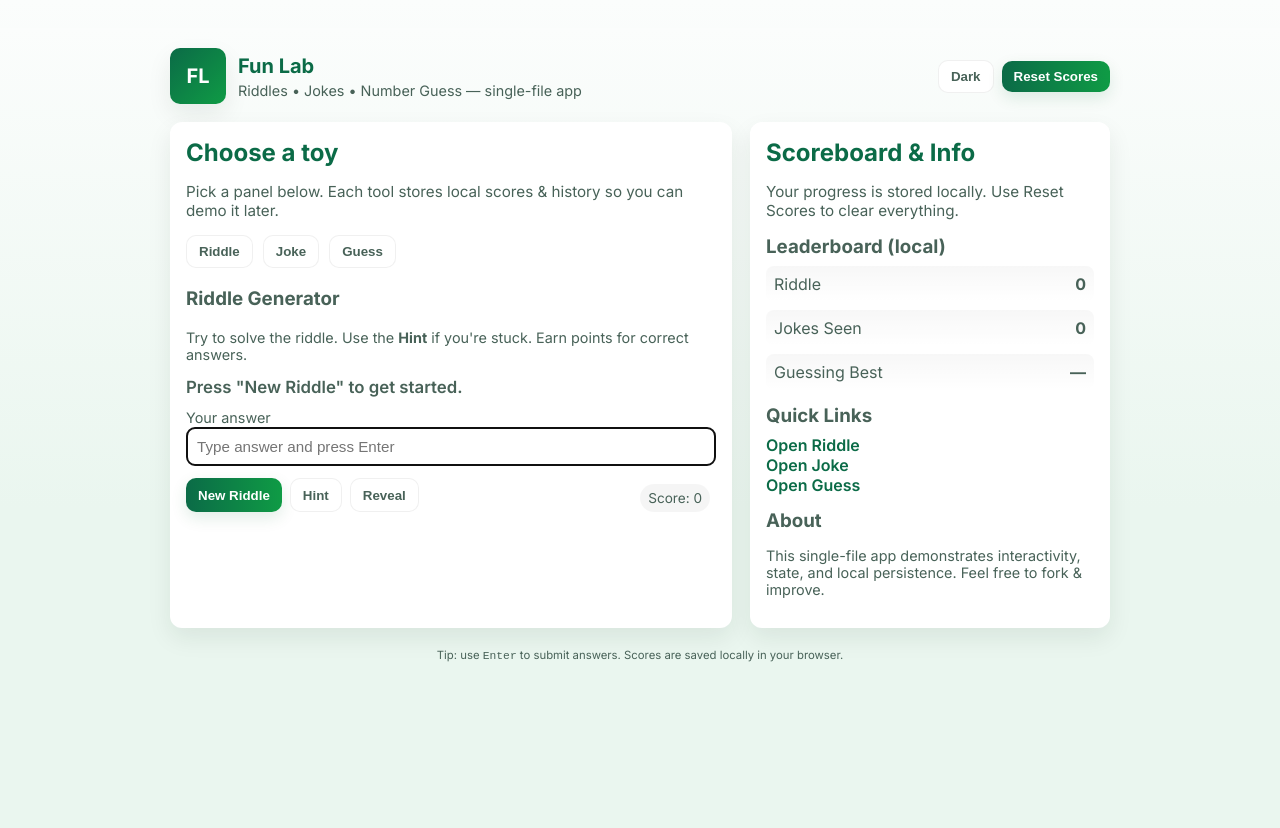
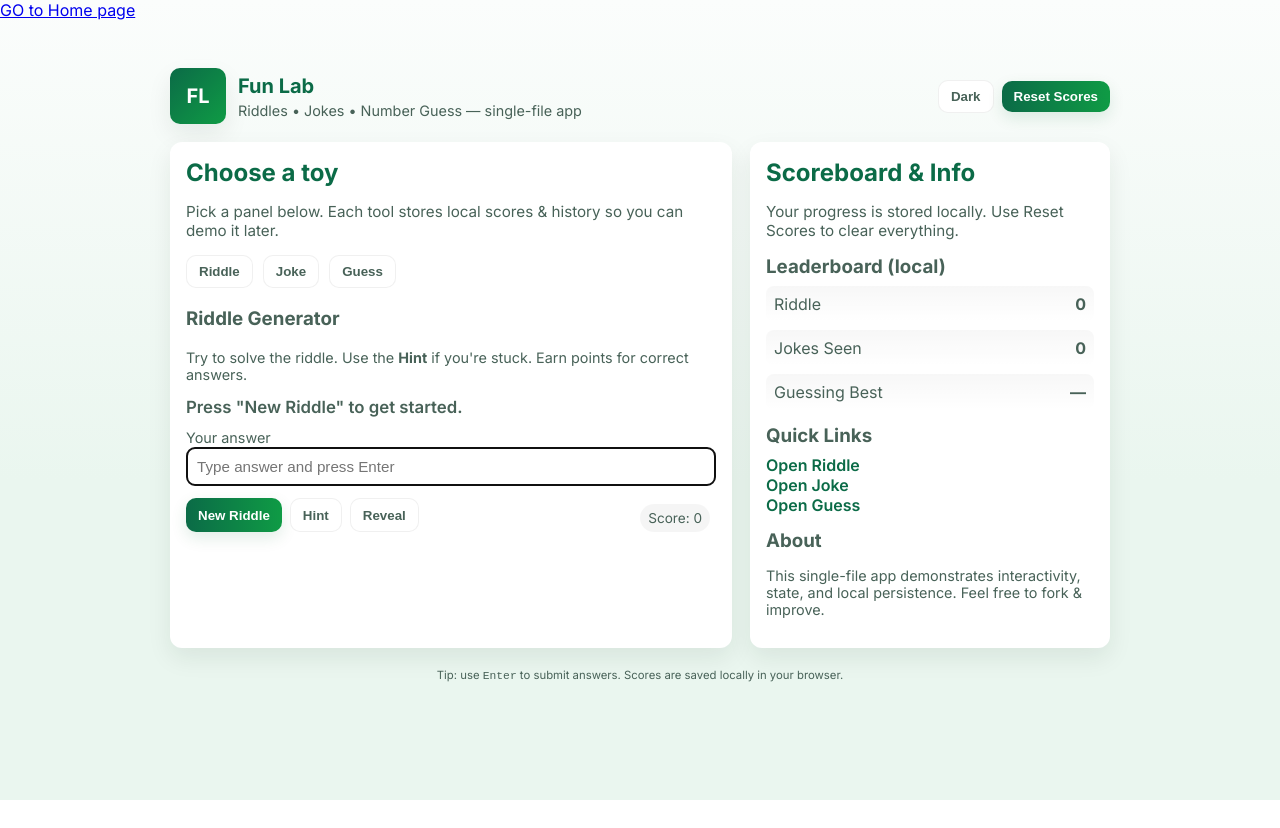
Before and after one commit to cooper1pack/resume2.0, a plain HTML site: page game.html in a window 1280 px wide. After the commit the page ends 800 px from the top, so only its background shows below. Drawn offline with Linux system fonts and the light colour scheme.

Commit message:
Update game.html

```diff
--- a/game.html
+++ b/game.html
@@ -1,6 +1,7 @@
 <!doctype html>
 <html lang="en">
 <head>
+  <a href="index.html">GO to Home page</a>
   <meta charset="utf-8" />
   <meta name="viewport" content="width=device-width,initial-scale=1" />
   <title>Fun Lab — Riddles · Jokes · Guessing Game</title>
```
